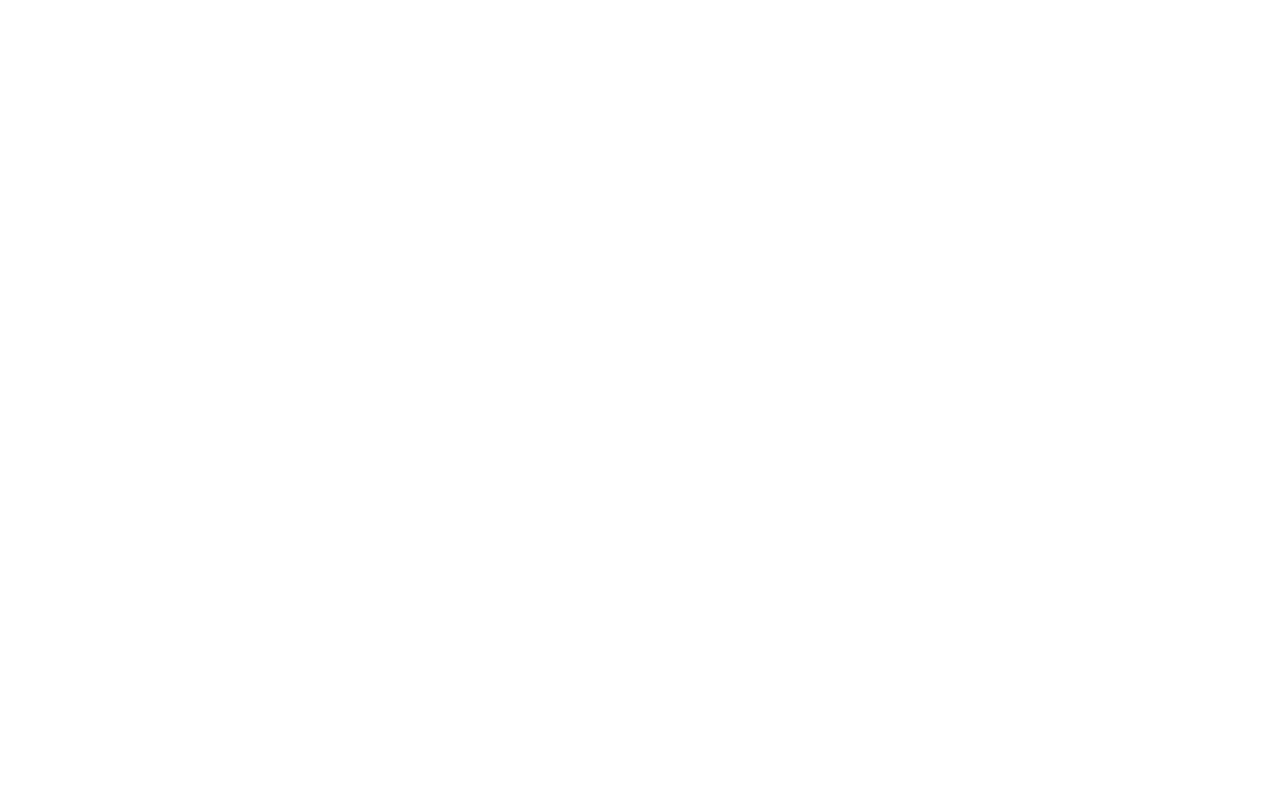
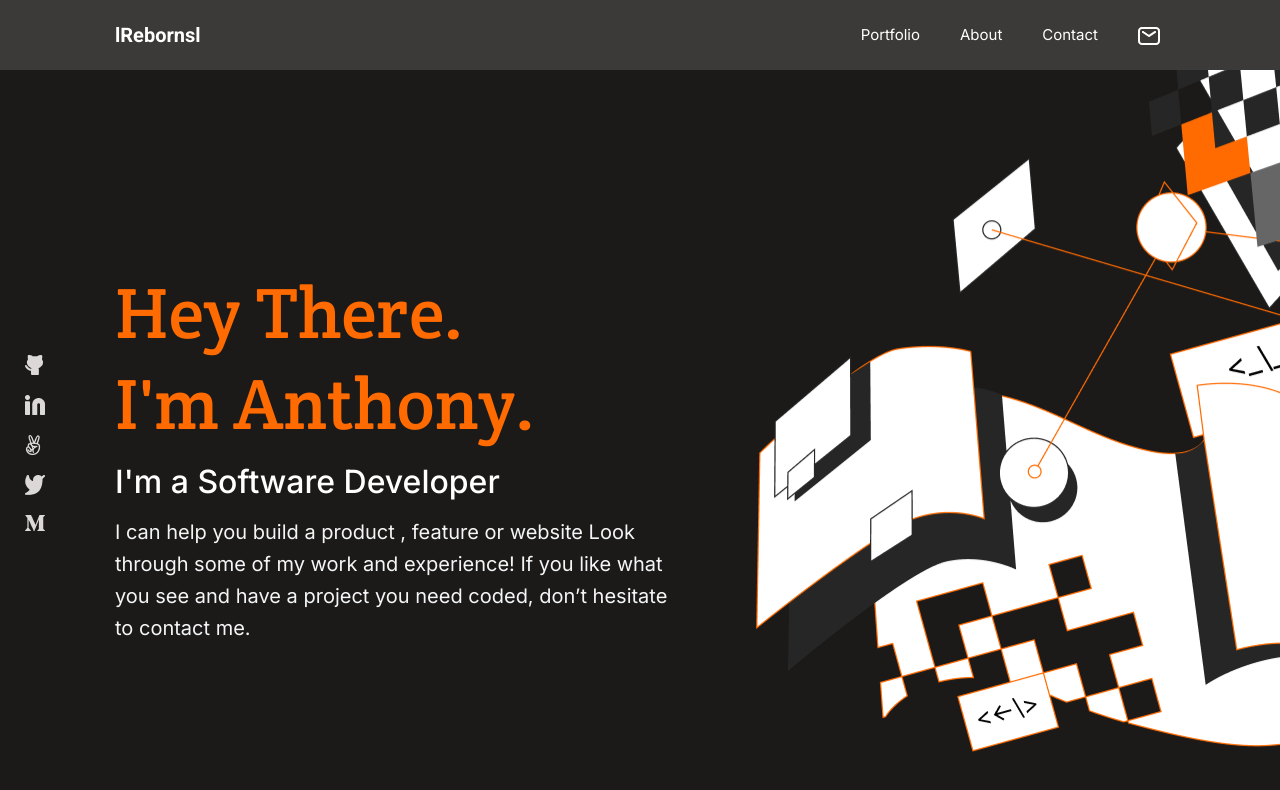
Before and after one commit to lRebornsl/portfolio-prototype, a website: page index.html in a window 1280 px wide. Drawn offline with nearby package versions, Linux system fonts and the light colour scheme.

Commit message:
Added index and style content using bootstrap.

```diff
--- a/css/style.css
+++ b/css/style.css
@@ -0,0 +1,91 @@
+:root {
+  --roboto: 'Roboto', sans-serif;
+  --creteRound: 'Crete Round', sans-serif;
+  --poppins: 'Poppins', sans-serif;
+  --inter: 'Inter', sans-serif;
+  --blackOlive: #3c3a39;
+  --eerieBlack: #1c1a19;
+  --safetyOrange: #ff6b00;
+  --oldLace: #fff5e1;
+  --maastrichtBlue: #091e42;
+  --coolGrey: #a49a89;
+  --cultured: #f4f5f7;
+  --white: #fff;
+}
+
+/* Global */
+html {
+  font-size: 62.5%;
+  box-sizing: border-box;
+}
+
+body {
+  font-size: 1.6rem;
+}
+
+/* Header */
+.nb {
+  background-color: var(--blackOlive);
+}
+
+.brand {
+  padding: 1.5rem 11.5rem;
+}
+
+.brand a {
+  font-size: 2rem;
+  font-weight: bold;
+  font-family: var(--roboto);
+}
+
+.nav-bar {
+  padding-right: 11.5rem;
+}
+
+.nav-bar a {
+  font-size: 1.5rem;
+  font-family: var(--inter);
+  color: var(--white);
+}
+
+/* Main */
+.mb {
+  background-color: var(--eerieBlack);
+  background-image: url(../images/dbg-image.png);
+  background-repeat: no-repeat;
+  background-size: auto;
+  background-position: bottom -2.5rem right 0;
+}
+
+.mt {
+  padding: 20rem 4.5rem;
+}
+
+.mt h1 {
+  font-family: var(--creteRound);
+  font-weight: 400;
+  font-size: 7.2rem;
+  color: var(--safetyOrange);
+}
+
+.mt h3 {
+  font-family: var(--inter);
+  font-size: 3.2rem;
+  color: var(--white);
+}
+
+.mt p {
+  font-family: var(--inter);
+  font-size: 2rem;
+  color: var(--cultured);
+  line-height: 3.2rem;
+}
+
+.ml {
+  padding-top: 28rem;
+}
+
+.mp {
+  width: 56.6rem;
+  height: 12.3rem;
+}
--- a/index.html
+++ b/index.html
@@ -5,13 +5,79 @@
     <meta charset="utf-8">
     <meta name="viewport" content="width=device-width, initial-scale=1, shrink-to-fit=no">
     <link rel="stylesheet" href="css/style.css" as="style">
-    <link rel="stylesheet" href="https://stackpath.bootstrapcdn.com/bootstrap/4.3.1/css/bootstrap.min.css" integrity="sha384-ggOyR0iXCbMQv3Xipma34MD+dH/1fQ784/j6cY/iJTQUOhcWr7x9JvoRxT2MZw1T" crossorigin="anonymous">
+    <link rel="stylesheet" href="css/styles.css" as="styles">
+    <link rel="preconnect" href="https://fonts.googleapis.com">
+    <link rel="preconnect" href="https://fonts.gstatic.com" crossorigin>
+    <link href="https://fonts.googleapis.com/css2?family=Roboto:wght@400;700&display=swap" rel="stylesheet">
+    <link rel="preconnect" href="https://fonts.googleapis.com">
+    <link rel="preconnect" href="https://fonts.gstatic.com" crossorigin>
+    <link href="https://fonts.googleapis.com/css2?family=Crete+Round&display=swap" rel="stylesheet">
+    <link rel="preconnect" href="https://fonts.googleapis.com">
+    <link rel="preconnect" href="https://fonts.gstatic.com" crossorigin>
+    <link href="https://fonts.googleapis.com/css2?family=Poppins&display=swap" rel="stylesheet">
+    <link rel="preconnect" href="https://fonts.googleapis.com">
+    <link rel="preconnect" href="https://fonts.gstatic.com" crossorigin>
+    <link href="https://fonts.googleapis.com/css2?family=Inter:wght@400;500;700&display=swap" rel="stylesheet">
+    <link href="https://cdn.jsdelivr.net/npm/bootstrap@5.2.3/dist/css/bootstrap.min.css" rel="stylesheet">
   </head>
   <body>
+    <header>
+      <nav class="nb navbar navbar-expand-sm navbar-dark justify-content-between">
+        <div class="brand">
+          <a class="navbar-brand" href="javascript:void(0)">lRebornsl</a>
+        </div>
+        <div class="nav-bar" id="mynavbar">
+          <ul class="navbar-nav me-auto">
+            <li class="nav-item">
+              <a class="nav-link" href="javascript:void(0)">Portfolio</a>
+            </li>
+            <li class="nav-item ps-5">
+              <a class="nav-link" href="javascript:void(0)">About</a>
+            </li>
+            <li class="nav-item ps-5">
+              <a class="nav-link" href="javascript:void(0)">Contact</a>
+            </li>
+            <li class="nav-item ps-5">
+              <a class="nav-link" href="javascript:void(0)"><img src="icons/email-icon.png" alt="Image"></a>
+            </li>
+          </ul>
+        </div>
+      </nav>
+    </header>
 
-
-    <script src="https://code.jquery.com/jquery-3.3.1.slim.min.js" integrity="sha384-q8i/X+965DzO0rT7abK41JStQIAqVgRVzpbzo5smXKp4YfRvH+8abtTE1Pi6jizo" crossorigin="anonymous"></script>
-    <script src="https://cdnjs.cloudflare.com/ajax/libs/popper.js/1.14.7/umd/popper.min.js" integrity="sha384-UO2eT0CpHqdSJQ6hJty5KVphtPhzWj9WO1clHTMGa3JDZwrnQq4sF86dIHNDz0W1" crossorigin="anonymous"></script>
-    <script src="https://stackpath.bootstrapcdn.com/bootstrap/4.3.1/js/bootstrap.min.js" integrity="sha384-JjSmVgyd0p3pXB1rRibZUAYoIIy6OrQ6VrjIEaFf/nJGzIxFDsf4x0xIM+B07jRM" crossorigin="anonymous"></script>
-  </body>
+    <section>
+      <div class="d-flex mb">
+        <div class="ml">
+          <ul class="nav flex-column px-4">
+            <li class="nav-item pb-3">
+              <a class="nav-link" href="#"><img src="icons/ghicon.png" alt="Image"></a>
+            </li>
+            <li class="nav-item pb-3">
+              <a class="nav-link" href="#"><img src="icons/lkicon.png" alt="Image"></a>
+            </li>
+            <li class="nav-item pb-3">
+              <a class="nav-link" href="#"><img src="icons/peace-icon.png" alt="Image"></a>
+            </li>
+            <li class="nav-item pb-3">
+              <a class="nav-link" href="#"><img src="icons/twicon.png" alt="Image"></a>
+            </li>
+            <li class="nav-item">
+              <a class="nav-link" href="#"><img src="icons/micon.png" alt="Image"></a>
+            </li>
+          </ul>
+        </div>
+        <div class="mt">
+          <div>
+            <h1>Hey There.</h1>
+            <h1>I'm Anthony.</h1>
+          </div>
+          <div class="py-3">
+            <h3>I'm a Software Developer</h3>
+          </div>
+          <p class="mp">I can help you build a product , feature or website Look through some of my work and experience! If you like what you see and have a project you need coded,
+            don’t hesitate to contact me.</p>
+        </div>
+      </div>
+    </section>
+   </body>
 </html>
```
Also changed, not shown: icons/email-icon.png (added), icons/ghicon.png (added), icons/lkicon.png (added), icons/micon.png (added), icons/peace-icon.png (added), icons/twicon.png (added), images/dbg-image.png (added).
